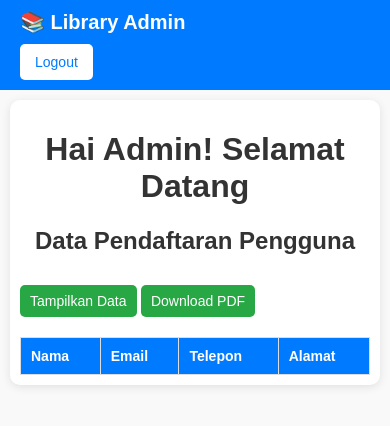
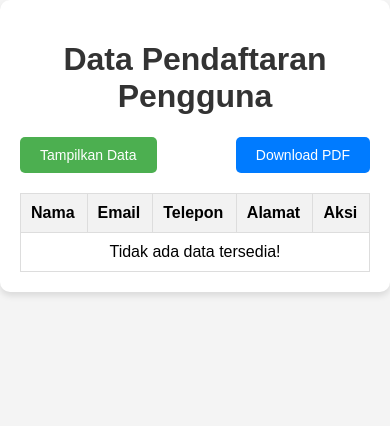
Before and after one commit to yvngamr/perpustakaan, a plain HTML site: page Admin.html in a window 390 px wide. Drawn offline with nearby package versions, Linux system fonts and the light colour scheme.

Commit message:
Update Admin.html

```diff
--- a/Admin.html
+++ b/Admin.html
@@ -3,56 +3,27 @@
 <head>
     <meta charset="UTF-8">
     <meta name="viewport" content="width=device-width, initial-scale=1.0">
-    <title>Admin - Dashboard</title>
+    <title>Admin - Data Pendaftaran</title>
+    <script src="https://cdnjs.cloudflare.com/ajax/libs/jspdf/2.5.1/jspdf.umd.min.js"></script>
+    <script src="https://cdnjs.cloudflare.com/ajax/libs/jspdf-autotable/3.5.23/jspdf.plugin.autotable.min.js"></script>
     <style>
-        /* Navbar Styling */
-        .navbar {
-            display: flex;
-            justify-content: space-between;
-            align-items: center;
-            padding: 10px 20px;
-            background-color: #007BFF;
-            color: white;
-            position: sticky;
-            top: 0;
-            z-index: 1000;
-        }
-
-        .navbar-logo {
-            font-size: 20px;
-            font-weight: bold;
-        }
-
-        .navbar-actions button {
-            background-color: #fff;
-            color: #007BFF;
-            border: none;
-            padding: 10px 15px;
-            border-radius: 5px;
-            cursor: pointer;
-        }
-
-        .navbar-actions button:hover {
-            background-color: #f4f4f4;
-        }
-
-        /* Dashboard Layout */
         body {
             font-family: Arial, sans-serif;
             margin: 0;
             padding: 0;
-            background-color: #f9f9f9;
+            background-color: #f4f4f4;
         }
 
-        .dashboard {
-            margin: 20px;
+        .container {
             padding: 20px;
+            max-width: 1000px;
+            margin: 0 auto;
             background-color: white;
             border-radius: 10px;
-            box-shadow: 0 2px 10px rgba(0, 0, 0, 0.1);
+            box-shadow: 0px 4px 6px rgba(0,0,0,0.1);
         }
 
-        h1, h2 {
+        h1 {
             text-align: center;
             color: #333;
         }
@@ -73,63 +44,55 @@
         }
 
         th {
-            background-color: #007BFF;
-            color: white;
+            background-color: #f2f2f2;
+        }
+
+        .actions {
+            margin-top: 20px;
+            display: flex;
+            justify-content: space-between;
         }
 
         button {
-            background-color: #28a745;
+            padding: 10px 20px;
+            cursor: pointer;
+            border-radius: 5px;
+            font-size: 14px;
+        }
+
+        #loadDataBtn {
+            background-color: #4CAF50;
             color: white;
             border: none;
-            padding: 10px 15px;
-            border-radius: 5px;
-            cursor: pointer;
-            margin-top: 10px;
         }
 
-        button:hover {
-            background-color: #218838;
+        #downloadPdfBtn {
+            background-color: #007BFF;
+            color: white;
+            border: none;
         }
 
-        /* Responsiveness */
-        @media (max-width: 768px) {
-            .navbar {
-                flex-direction: column;
-                align-items: flex-start;
-            }
+        .delete-btn {
+            background-color: red;
+            color: white;
+            border: none;
+            padding: 5px 10px;
+            cursor: pointer;
+            border-radius: 5px;
+        }
 
-            .dashboard {
-                padding: 10px;
-                margin: 10px;
-            }
-
-            table, th, td {
-                font-size: 14px;
-            }
-
-            button {
-                font-size: 14px;
-                padding: 8px 10px;
-            }
+        .delete-btn:hover {
+            background-color: darkred;
         }
     </style>
 </head>
 <body>
-    <!-- Navbar -->
-    <nav class="navbar">
-        <div class="navbar-logo">📚 Library Admin</div>
-        <div class="navbar-actions">
-            <button onclick="logout()">Logout</button>
+    <div class="container">
+        <h1>Data Pendaftaran Pengguna</h1>
+        <div class="actions">
+            <button id="loadDataBtn">Tampilkan Data</button>
+            <button id="downloadPdfBtn">Download PDF</button>
         </div>
-    </nav>
-
-    <!-- Dashboard Content -->
-    <div class="dashboard">
-        <h1>Hai Admin! Selamat Datang</h1>
-        <h2>Data Pendaftaran Pengguna</h2>
-
-        <button id="loadDataBtn">Tampilkan Data</button>
-        <button id="exportToPdfBtn">Download PDF</button>
 
         <table id="dataTable">
             <thead>
@@ -138,6 +101,7 @@
                     <th>Email</th>
                     <th>Telepon</th>
                     <th>Alamat</th>
+                    <th>Aksi</th>
                 </tr>
             </thead>
             <tbody>
@@ -146,50 +110,61 @@
         </table>
     </div>
 
-    <script src="https://cdnjs.cloudflare.com/ajax/libs/jspdf/2.5.1/jspdf.umd.min.js"></script>
     <script>
-        // Fungsi Logout
-        function logout() {
-            alert("Anda telah keluar.");
-            window.location.href = "login.html"; // Redirect ke halaman login
+        // Fungsi untuk memuat data dari localStorage ke tabel
+        function loadData() {
+            const storedData = JSON.parse(localStorage.getItem('formData')) || [];
+            const tableBody = document.getElementById('dataTable').getElementsByTagName('tbody')[0];
+            tableBody.innerHTML = ''; // Kosongkan tabel
+
+            if (storedData.length === 0) {
+                const row = tableBody.insertRow();
+                const cell = row.insertCell(0);
+                cell.colSpan = 5;
+                cell.textContent = 'Tidak ada data tersedia!';
+                cell.style.textAlign = 'center';
+            } else {
+                storedData.forEach((data, index) => {
+                    const row = tableBody.insertRow();
+                    row.insertCell(0).textContent = data.name;
+                    row.insertCell(1).textContent = data.email;
+                    row.insertCell(2).textContent = data.phone;
+                    row.insertCell(3).textContent = data.address;
+
+                    // Tombol Hapus
+                    const deleteCell = row.insertCell(4);
+                    const deleteBtn = document.createElement('button');
+                    deleteBtn.textContent = 'Hapus';
+                    deleteBtn.className = 'delete-btn';
+                    deleteBtn.addEventListener('click', () => deleteData(index));
+                    deleteCell.appendChild(deleteBtn);
+                });
+            }
         }
 
-        // Fungsi Menampilkan Data dari LocalStorage
-        document.getElementById('loadDataBtn').addEventListener('click', function () {
+        // Fungsi untuk menghapus data dari localStorage
+        function deleteData(index) {
             const storedData = JSON.parse(localStorage.getItem('formData')) || [];
-            const tableBody = document.getElementById('dataTable').getElementsByTagName('tbody')[0];
+            storedData.splice(index, 1); // Hapus data berdasarkan index
+            localStorage.setItem('formData', JSON.stringify(storedData)); // Perbarui localStorage
+            loadData(); // Refresh tabel
+        }
 
-            tableBody.innerHTML = ''; // Kosongkan tabel sebelum menampilkan data baru
+        // Fungsi untuk mengunduh data sebagai PDF
+        async function downloadPDF() {
+            const storedData = JSON.parse(localStorage.getItem('formData')) || [];
+            if (storedData.length === 0) {
+                alert("Tidak ada data untuk diunduh!");
+                return;
+            }
 
-            // Menampilkan data dalam tabel
-            storedData.forEach((data) => {
-                const row = tableBody.insertRow();
-                row.insertCell(0).textContent = data.name;
-                row.insertCell(1).textContent = data.email;
-                row.insertCell(2).textContent = data.phone;
-                row.insertCell(3).textContent = data.address;
-            });
-        });
-
-        // Fungsi Ekspor Data ke PDF
-        document.getElementById('exportToPdfBtn').addEventListener('click', async function () {
             const { jsPDF } = window.jspdf;
             const doc = new jsPDF();
 
-            const storedData = JSON.parse(localStorage.getItem('formData')) || [];
-            if (storedData.length === 0) {
-                alert("Tidak ada data untuk diekspor!");
-                return;
-            }
+            const headers = ["Nama", "Email", "Telepon", "Alamat"];
+            const data = storedData.map((item) => [item.name, item.email, item.phone, item.address]);
 
-            // Tambahkan judul ke PDF
             doc.text("Data Pendaftaran Pengguna", 10, 10);
-
-            // Header Tabel PDF
-            const headers = ["Nama", "Email", "Telepon", "Alamat"];
-            const data = storedData.map(item => [item.name, item.email, item.phone, item.address]);
-
-            // AutoTable untuk menampilkan tabel data
             doc.autoTable({
                 head: [headers],
                 body: data,
@@ -197,9 +172,15 @@
                 theme: 'grid'
             });
 
-            // Simpan PDF
             doc.save("data_pendaftaran.pdf");
-        });
+        }
+
+        // Event listeners
+        document.getElementById('loadDataBtn').addEventListener('click', loadData);
+        document.getElementById('downloadPdfBtn').addEventListener('click', downloadPDF);
+
+        // Muat data saat halaman pertama kali dimuat
+        loadData();
     </script>
 </body>
 </html>
```
